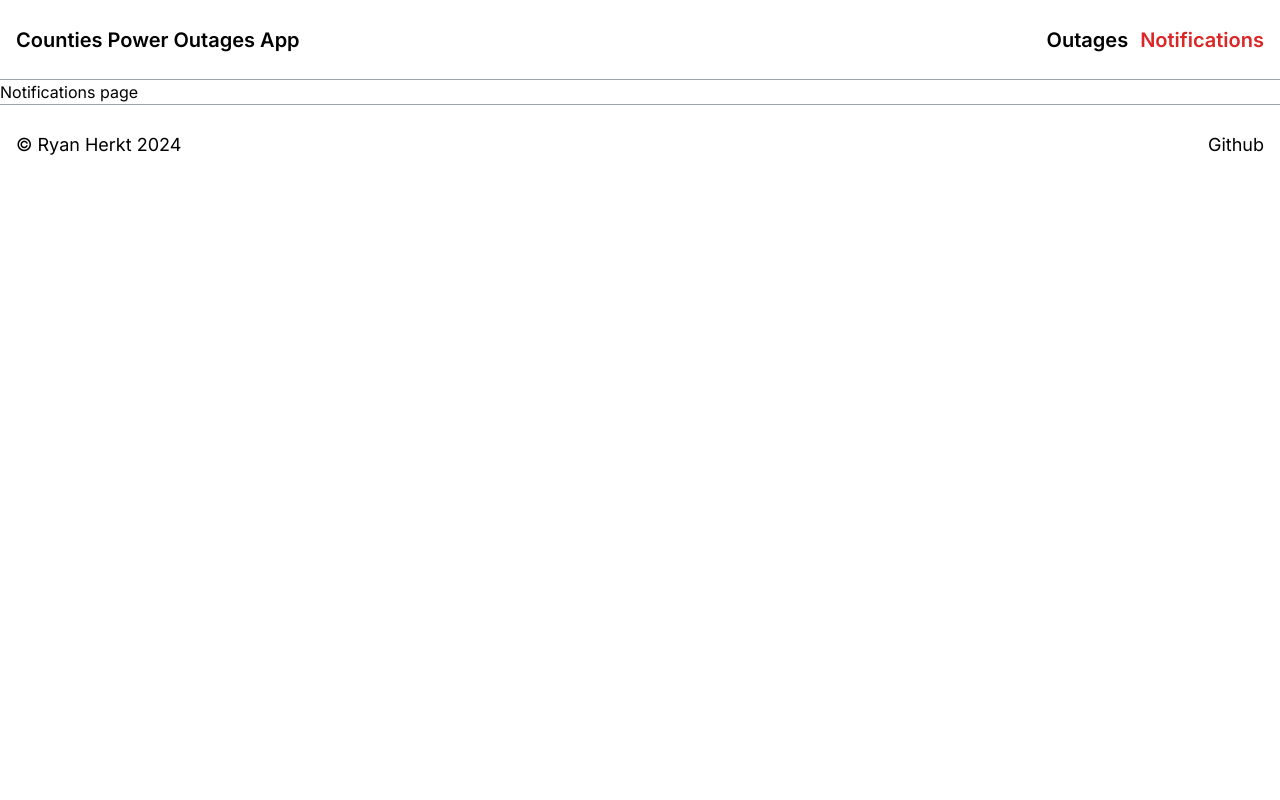
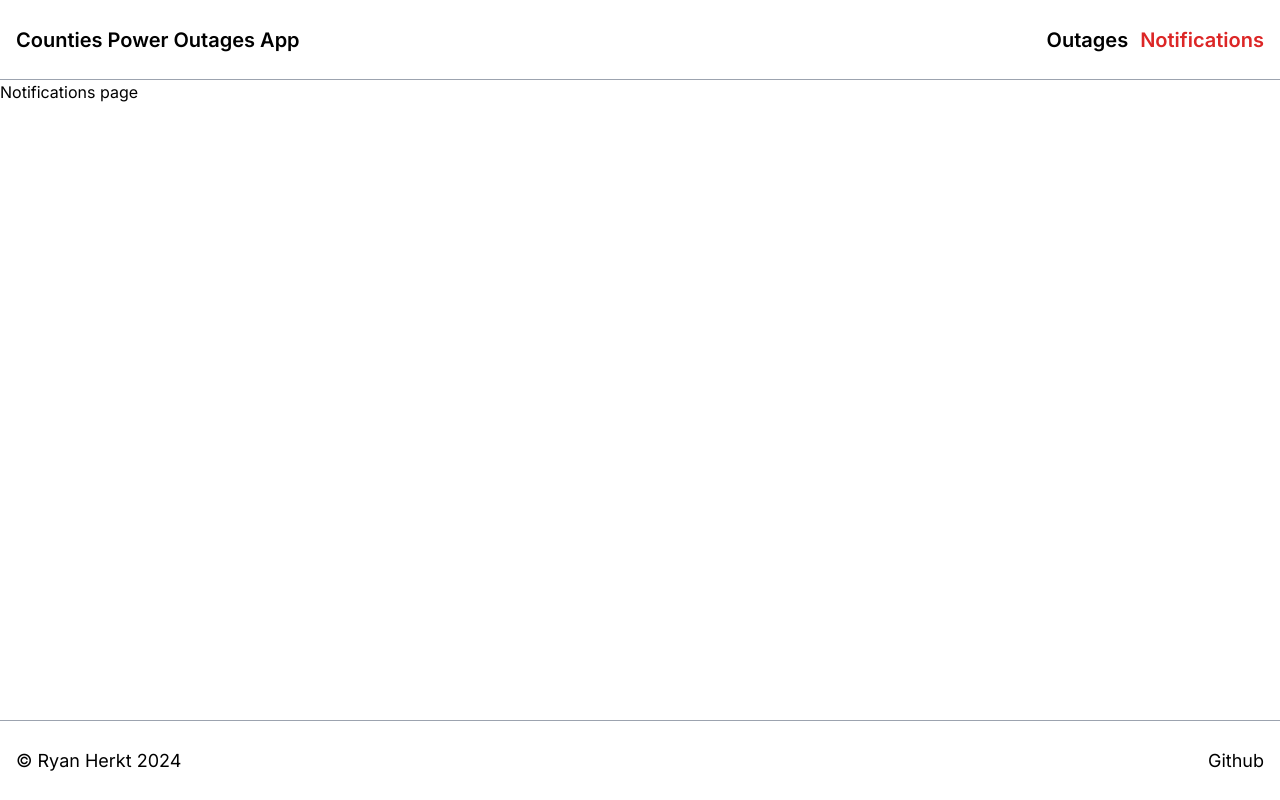
Before and after one commit to ryanherkt3/counties-power-outages, a Next.js app: page /notifications in a window 1280 px wide. Built offline with nearby package versions, Linux system fonts and the light colour scheme.

Commit message:
Stick footer to bottom, add page metadata

```diff
--- a/app/globals.css
+++ b/app/globals.css
@@ -5,3 +5,7 @@
 .hidden {
     display: none;
 }
+
+.page-min-height {
+    min-height: calc(100vh - 160px);
+}
--- a/app/layout.tsx
+++ b/app/layout.tsx
@@ -3,7 +3,7 @@ import { Inter } from "next/font/google";
 import "./globals.css";
 import Navigation from "./ui/navigation";
 
-const inter = Inter({ subsets: ["latin"] }); // TODO move to global styles?
+const inter = Inter({ subsets: ["latin"] });
 
 export const metadata: Metadata = {
     title: {
@@ -21,7 +21,6 @@ export default function RootLayout({ children, }: {children: React.ReactNode;})
             <body className={`${inter.className} antialiased`}>
                 <Navigation />
                 {children}
-                {/* TODO stick footer to bottom of page (only see it when scrolled to bottom) */}
                 <footer
                     className={
                         `${inter.className} antialiased text-lg flex flex-row sticky bottom-0 left-0 right-0 h-20 p-4 justify-between items-center bg-white border-t border-gray-400`
--- a/app/notifications/page.tsx
+++ b/app/notifications/page.tsx
@@ -1,5 +1,11 @@
+import { Metadata } from "next";
+
+export const metadata: Metadata = {
+    title: 'Notifications',
+};
+
 export default function NotificationsPage() {
     return (
-        <p>Notifications page</p>
+        <p className="page-min-height">Notifications page</p>
     );
 }
--- a/app/outage/[id]/not-found.tsx
+++ b/app/outage/[id]/not-found.tsx
@@ -3,7 +3,7 @@ import { BoltIcon } from '@heroicons/react/24/outline';
 
 export default function NotFound() {
     return (
-        <main className="flex flex-col gap-4 items-center justify-center">
+        <main className="flex flex-col gap-4 py-10 items-center justify-center page-min-height">
             <BoltIcon className="w-20 text-red-600" />
             <div className="text-2xl font-semibold">404 Not Found</div>
             <div className="text-lg">Could not find the requested outage</div>
--- a/app/outage/[id]/page.tsx
+++ b/app/outage/[id]/page.tsx
@@ -2,6 +2,19 @@ import { getActiveOutages, getOutageByID, getTimesAndActiveOutage } from "@/app/
 import notFound from "./not-found";
 import clsx from "clsx";
 import getLatestInfo from "@/app/ui/latestinfo";
+import { Metadata } from "next";
+
+type Props = {
+    params: { id: string }
+}
+
+export async function generateMetadata(
+    { params }: Props,
+): Promise<Metadata> {
+    return {
+        title: `Outage ${params.id}`,
+    }
+}
 
 export default async function OutagePage({ params }: { params: { id: string } }) {
     const id = params.id;
@@ -14,7 +27,7 @@ export default async function OutagePage({ params }: { params: { id: string } })
         return notFound();
     }
 
-    // TODO put code here and in outage.tsx into active outage util function
+    // TODO put code here and in outagecard.tsx into active outage util function
     const timesAndActiveOutage = getTimesAndActiveOutage(thisOutage.shutdownTime1, thisOutage.ShutdownDateTime);
 
     const status = thisOutage.statusText;
--- a/app/outages/page.tsx
+++ b/app/outages/page.tsx
@@ -4,6 +4,11 @@ import Pagination from "../ui/pagination";
 import { redirect } from "next/navigation";
 import { getActiveOutages, getFilteredOutages } from "../lib/utils";
 import CurrentOutages from "../ui/currentoutages";
+import { Metadata } from "next";
+
+export const metadata: Metadata = {
+    title: 'Outages List',
+};
 
 export default async function OutagesPage({searchParams}: {
     searchParams?: {
```
